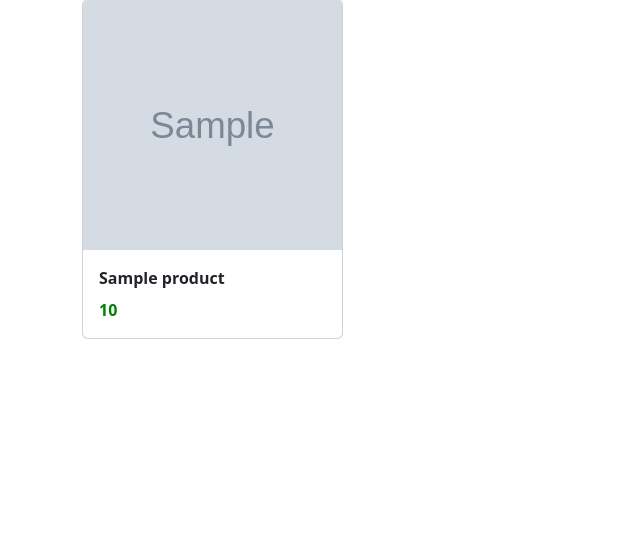
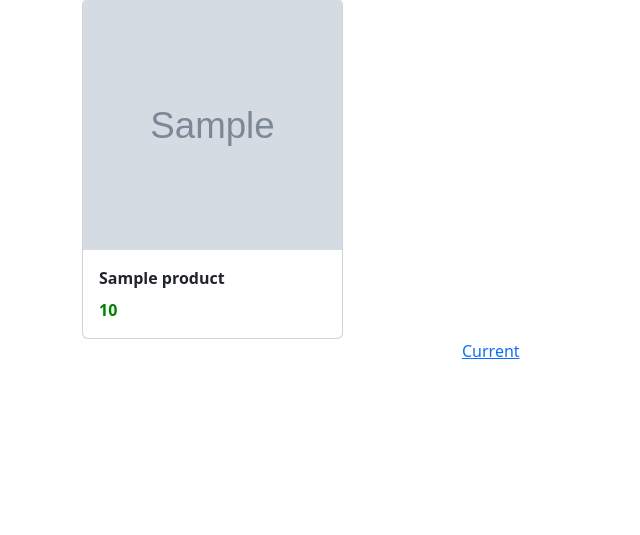
Before and after one commit to Emmanueldlf/django_ecom, a Django app: template shop/templates/shop/index.html in a window 1280 px wide. Shown: the part 105-640 px from the top of the page, without its empty margins (0-640 px from the left). Run offline with Django 3.2, Linux system fonts and the light colour scheme; the template is opened without the code that fills it: most values are stand-ins (such as "Sample title", 1, 10 or a date in 2020); grey boxes marked "Sample" are stand-in pictures.

Commit message:
added pagination

```diff
--- a/shop/templates/shop/index.html
+++ b/shop/templates/shop/index.html
@@ -53,7 +53,7 @@
             {% endif %}
 
             <li class="page-item active">
-              <a href="?page={{ product_objects.number }}"></a>
+              <a href="?page={{ product_objects.number }}">Current</a>
             </li>
 
             {% if product_objects.has_next %}
```
